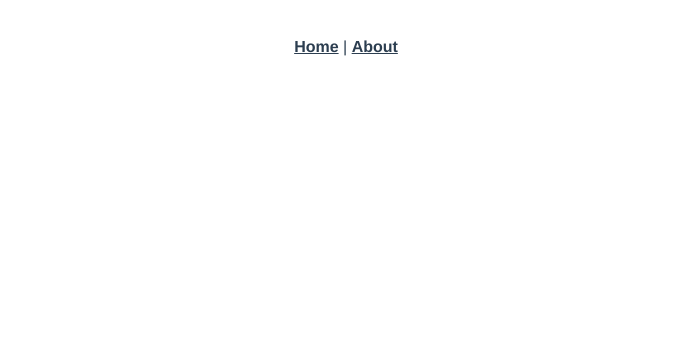
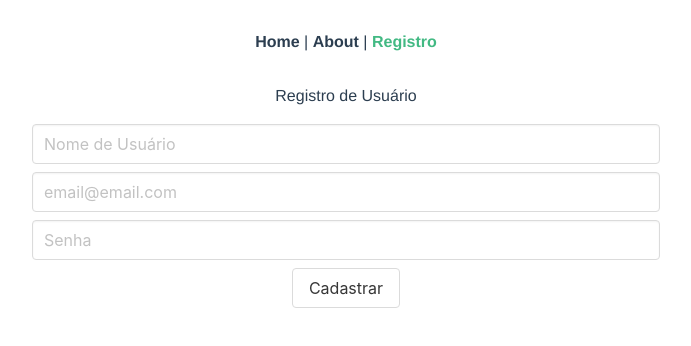
Before and after one commit to atilara/consuming-users-api, a Vue app: page /register in a window 1280 px wide. Shown: the top 346 px of the page, without its empty margins (294-985 px from the left). Built offline with nearby package versions, Linux system fonts and the light colour scheme.

Commit message:
feat: add route to register users

```diff
--- a/package.json
+++ b/package.json
@@ -8,6 +8,8 @@
     "lint": "vue-cli-service lint"
   },
   "dependencies": {
+    "axios": "^0.21.1",
+    "bulma": "^0.9.2",
     "core-js": "^3.6.5",
     "vue": "^2.6.11",
     "vue-router": "^3.2.0"
--- a/src/App.vue
+++ b/src/App.vue
@@ -2,7 +2,8 @@
   <div id="app">
     <div id="nav">
       <router-link to="/">Home</router-link> |
-      <router-link to="/about">About</router-link>
+      <router-link to="/about">About</router-link> |
+      <router-link to="/register">Registro</router-link>
     </div>
     <router-view />
   </div>
--- a/src/main.js
+++ b/src/main.js
@@ -1,6 +1,7 @@
 import Vue from "vue";
 import App from "./App.vue";
 import router from "./router";
+import "../node_modules/bulma/css/bulma.css";
 
 Vue.config.productionTip = false;
 
--- a/src/router/index.js
+++ b/src/router/index.js
@@ -1,6 +1,7 @@
 import Vue from "vue";
 import VueRouter from "vue-router";
 import Home from "../views/Home.vue";
+import Register from "../views/Register.vue";
 
 Vue.use(VueRouter);
 
@@ -19,6 +20,11 @@ const routes = [
     component: () =>
       import(/* webpackChunkName: "about" */ "../views/About.vue"),
   },
+  {
+    path: "/register",
+    name: "Register",
+    component: Register,
+  },
 ];
 
 const router = new VueRouter({
--- /dev/null
+++ b/src/views/Register.vue
@@ -0,0 +1,23 @@
+<template>
+  <div>
+    <h1>Registro de Usuário</h1>
+    <div class="columns is-centered">
+      <div class="column is-half">
+        <input type="text" placeholder="Nome de Usuário" class="input mt-4 mb-2">
+        <input type="email" placeholder="email@email.com" class="input mb-2">
+        <input type="password" placeholder="Senha" class="input mb-2">
+        <button class="button">Cadastrar</button>
+      </div>
+    </div>
+  </div>
+</template>
+
+<script>
+export default {
+
+}
+</script>
+
+<style scoped>
+
+</style>
```
Also changed, not shown: 1 other file (tests, documents, lock files or other folders).
